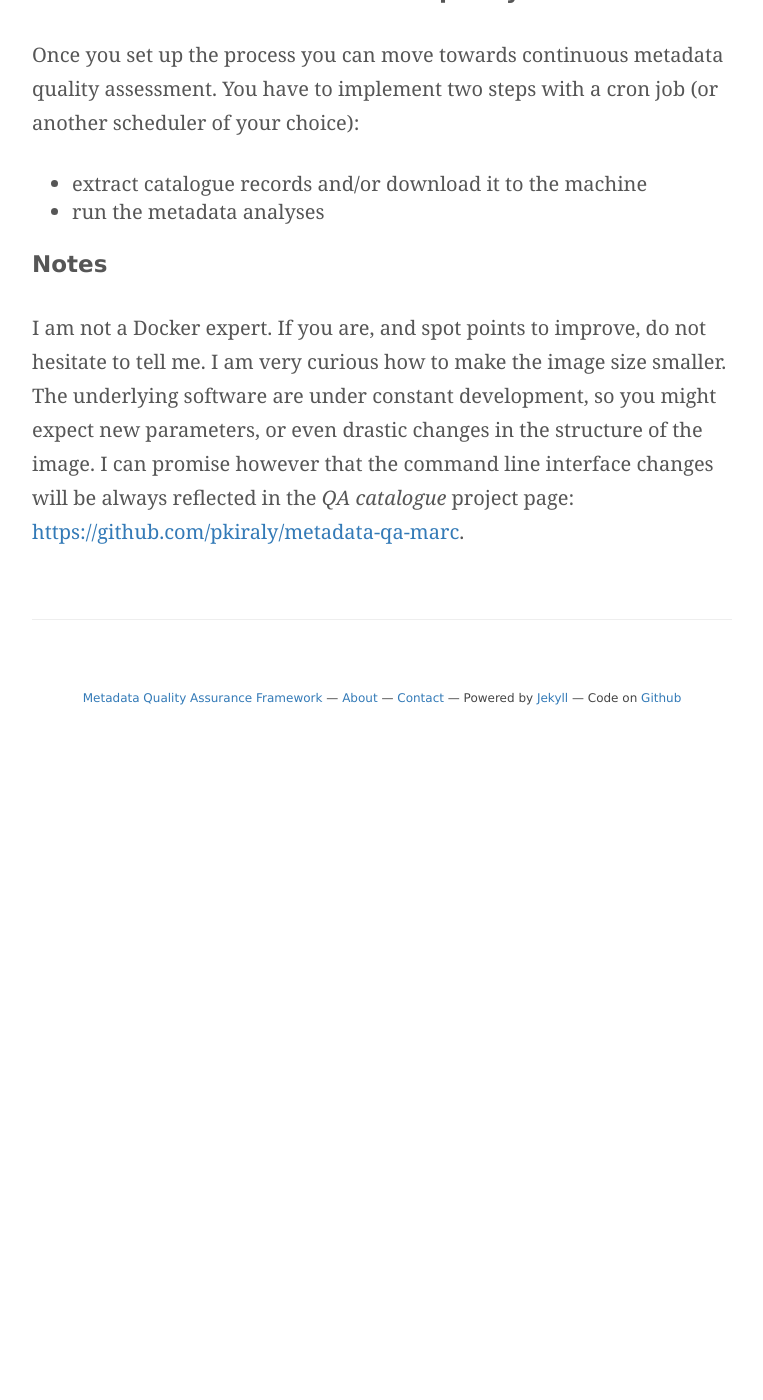
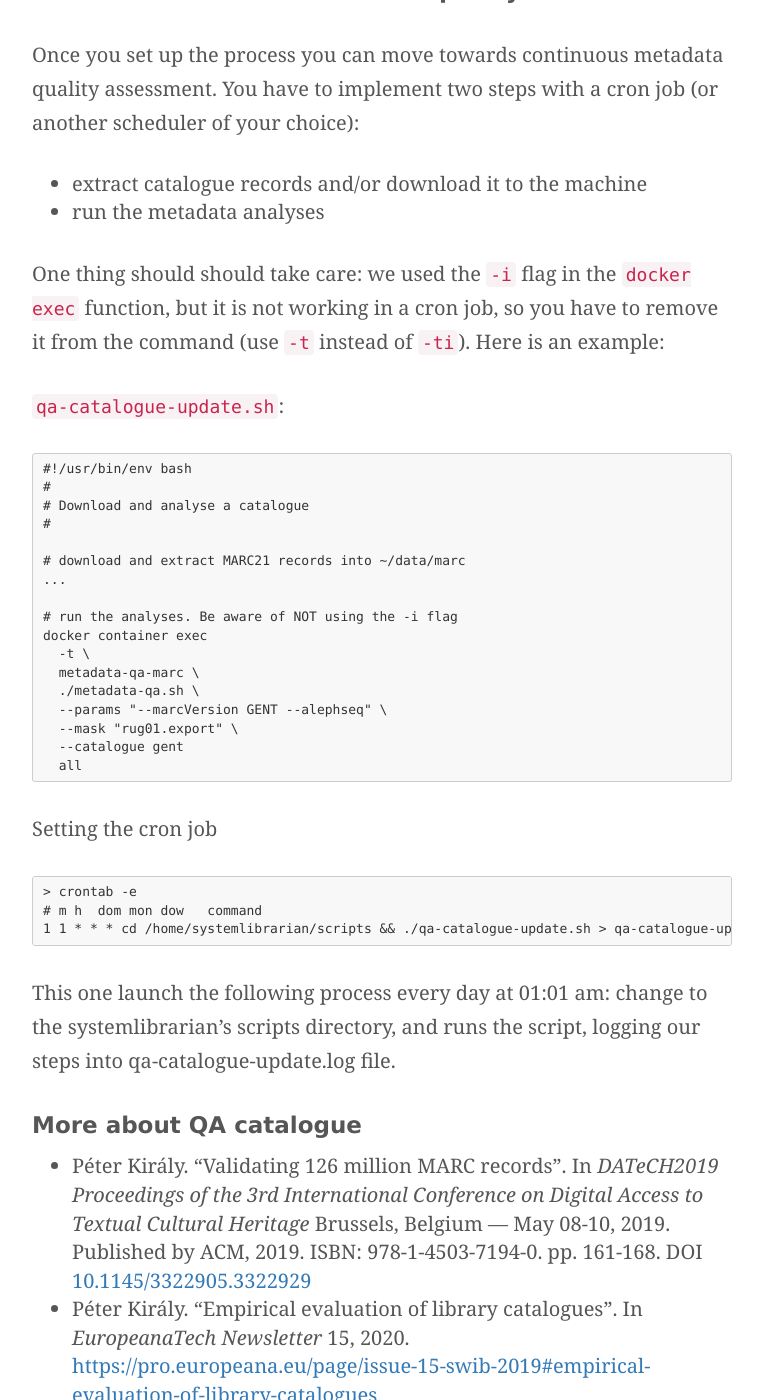
Before and after one commit to pkiraly/pkiraly.github.io, a Jekyll site: the page built from _posts/2020-05-31-running-with-docker.md, in a window 1280 px wide and 1400 px high, scrolled down 6787 px. Shown: the whole window, without its empty margins (258-1021 px from the left). Built offline with Jekyll 4.4.1, drawn with Linux system fonts in a browser that asks for light colours; nearby versions of some CDN libraries; some web fonts are replaced; comment, search, counter and statistics services are not loaded; before the commit the page ends 7524 px from its top, so only the background shows below that.

Commit message:
Update cron description

````diff
--- a/_posts/2020-05-31-running-with-docker.md
+++ b/_posts/2020-05-31-running-with-docker.md
@@ -167,6 +167,45 @@ Once you set up the process you can move towards continuous metadata quality ass
 * extract catalogue records and/or download it to the machine
 * run the metadata analyses
 
+One thing should should take care: we used the `-i` flag in the `docker exec` function, but it is not working in a cron job, so you have to remove it from the command (use `-t` instead of `-ti`). Here is an example:
+
+`qa-catalogue-update.sh`:
+
+```
+#!/usr/bin/env bash
+#
+# Download and analyse a catalogue
+#
+
+# download and extract MARC21 records into ~/data/marc
+...
+
+# run the analyses. Be aware of NOT using the -i flag
+docker container exec
+  -t \
+  metadata-qa-marc \
+  ./metadata-qa.sh \
+  --params "--marcVersion GENT --alephseq" \
+  --mask "rug01.export" \
+  --catalogue gent
+  all
+```
+
+Setting the cron job
+
+```
+> crontab -e
+# m h  dom mon dow   command
+1 1 * * * cd /home/systemlibrarian/scripts && ./qa-catalogue-update.sh > qa-catalogue-update.log
+```
+
+This one launch the following process every day at 01:01 am: change to the systemlibrarian's scripts directory, and runs the script, logging our steps into qa-catalogue-update.log file.
+
+## More about QA catalogue
+
+* Péter Király. “Validating 126 million MARC records”. In *DATeCH2019 Proceedings of the 3rd International Conference on Digital Access to Textual Cultural Heritage* Brussels, Belgium — May 08-10, 2019. Published by ACM, 2019. ISBN: 978-1-4503-7194-0. pp. 161-168. DOI [10.1145/3322905.3322929](https://doi.org/10.1145/3322905.3322929)
+* Péter Király. "Empirical evaluation of library catalogues". In *EuropeanaTech Newsletter* 15, 2020. [https://pro.europeana.eu/page/issue-15-swib-2019#empirical-evaluation-of-library-catalogues](https://pro.europeana.eu/page/issue-15-swib-2019#empirical-evaluation-of-library-catalogues)
+
 ## Notes
 
 I am not a Docker expert. If you are, and spot points to improve, do not hesitate to tell me. I am very curious how to make the image size smaller. The underlying software are under constant development, so you might expect new parameters, or even drastic changes in the structure of the image. I can promise however that the command line interface changes will be always reflected in the _QA catalogue_ project page: [https://github.com/pkiraly/metadata-qa-marc](https://github.com/pkiraly/metadata-qa-marc).
````
